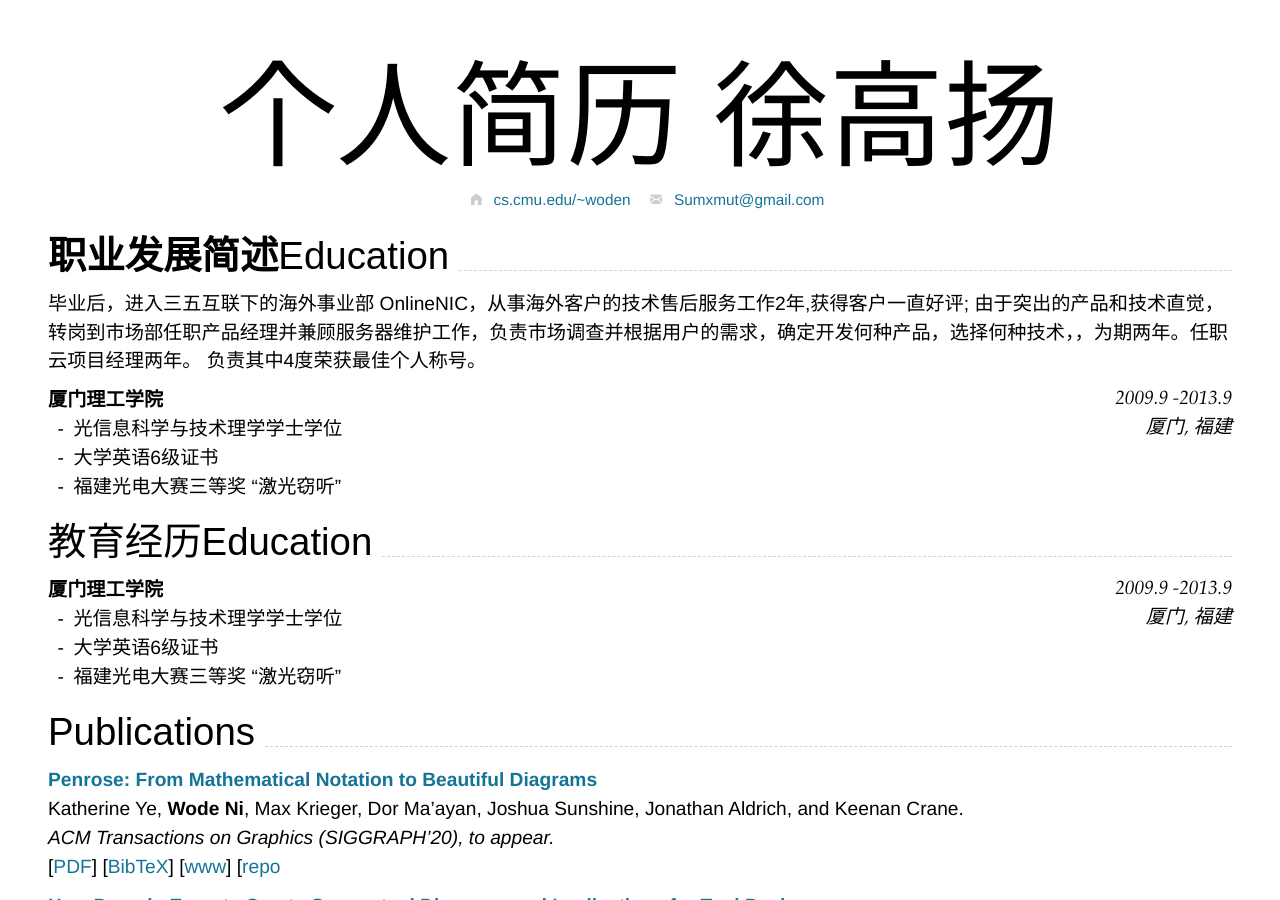
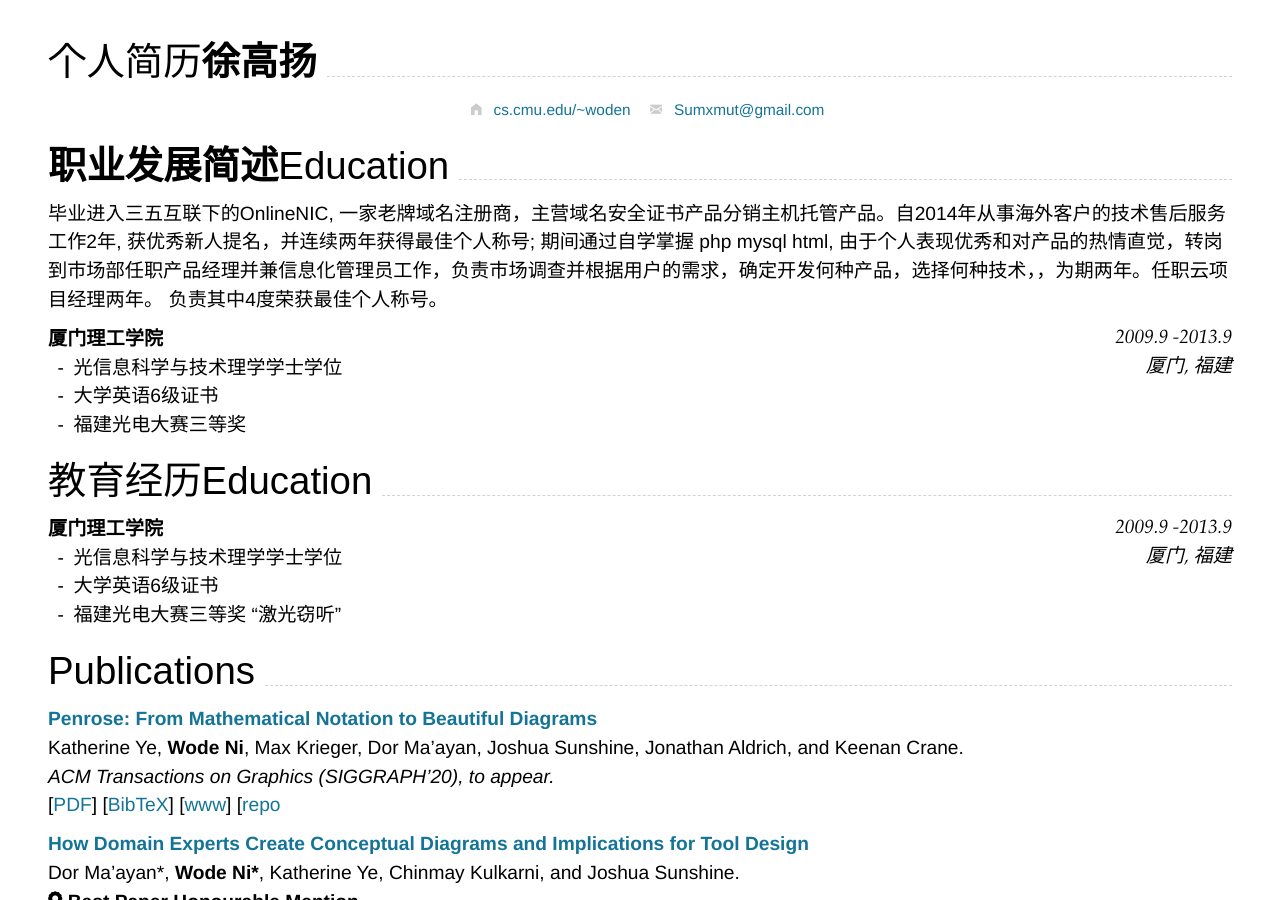
Before and after one commit to topgg/topgg.github.io, a Jekyll site: the page built from index.md, in a window 1280 px wide and 900 px high. Built offline with Jekyll 4.4.1, drawn with Linux system fonts in a browser that asks for light colours; nearby versions of some CDN libraries.

Commit message:
Update index.md

```diff
--- a/index.md
+++ b/index.md
@@ -9,7 +9,7 @@ homepage:
   text: cs.cmu.edu/~woden
 ---
 
-# 个人简历 **徐高扬**
+## 个人简历 **徐高扬**
 
 <!--
 include contact information from the front matter
@@ -23,7 +23,7 @@ Supported arguments:
 
 ## **职业发展简述** Education
 
-毕业后，进入三五互联下的海外事业部 OnlineNIC，从事海外客户的技术售后服务工作2年,获得客户一直好评; 由于突出的产品和技术直觉，转岗到市场部任职产品经理并兼顾服务器维护工作，负责市场调查并根据用户的需求，确定开发何种产品，选择何种技术，，为期两年。任职云项目经理两年。
+毕业进入三五互联下的OnlineNIC, 一家老牌域名注册商，主营域名安全证书产品分销主机托管产品。自2014年从事海外客户的技术售后服务工作2年, 获优秀新人提名，并连续两年获得最佳个人称号; 期间通过自学掌握 php mysql html, 由于个人表现优秀和对产品的热情直觉，转岗到市场部任职产品经理并兼信息化管理员工作，负责市场调查并根据用户的需求，确定开发何种产品，选择何种技术，，为期两年。任职云项目经理两年。
 负责其中4度荣获最佳个人称号。
 
 
@@ -35,7 +35,7 @@ Supported arguments:
 
 - 光信息科学与技术理学学士学位
 - 大学英语6级证书
-- 福建光电大赛三等奖 "激光窃听"
+- 福建光电大赛三等奖
 
 
 
```
